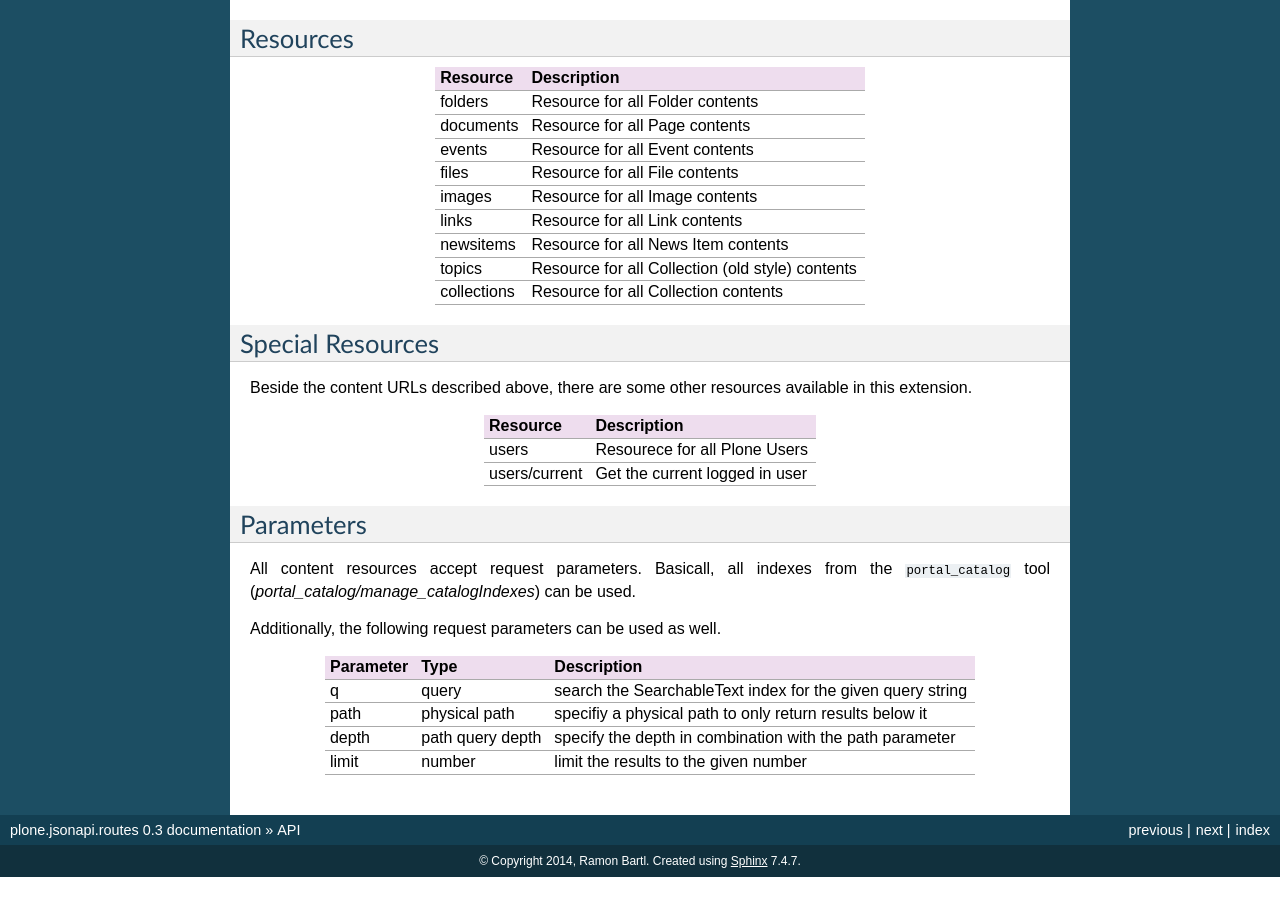
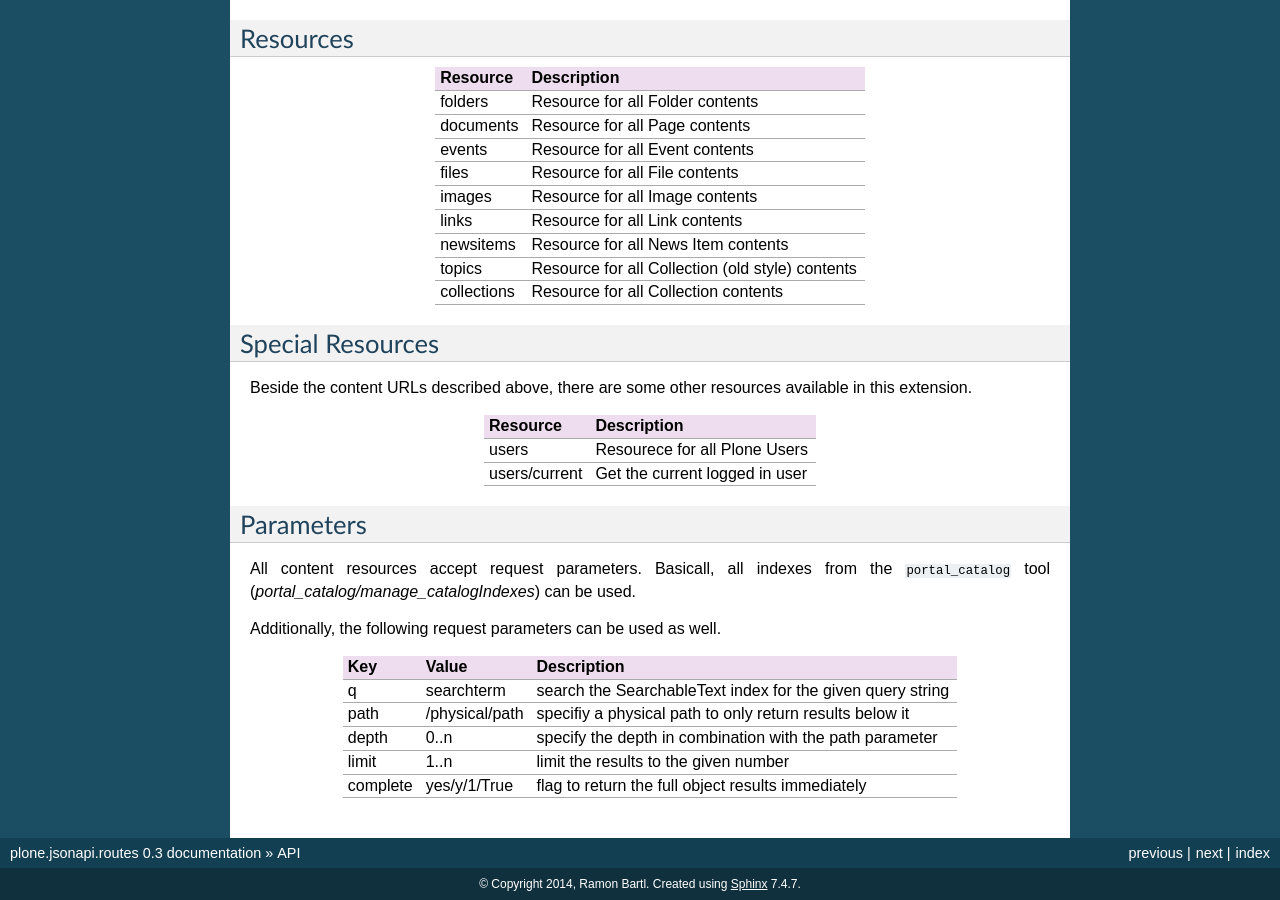
Before and after one commit to collective/plone.jsonapi.routes, a Sphinx documentation site: the page built from docs/api/index.rst, in a window 1280 px wide and 900 px high, scrolled down 628 px. Built offline with Sphinx 7.4.7, drawn with Linux system fonts in a browser that asks for light colours; before the commit the page ends 1505 px from its top, so only the background shows below that.

Commit message:
updated docs

```diff
--- a/docs/api/index.rst
+++ b/docs/api/index.rst
@@ -91,15 +91,17 @@ the ``portal_catalog`` tool (`portal_catalog/manage_catalogIndexes`) can be used
 Additionally, the following request parameters can be used as well.
 
 +-----------+------------------+------------------------------------------------------------+
-| Parameter | Type             | Description                                                |
+| Key       | Value            | Description                                                |
 +===========+==================+============================================================+
-| q         | query            | search the SearchableText index for the given query string |
+| q         | searchterm       | search the SearchableText index for the given query string |
 +-----------+------------------+------------------------------------------------------------+
-| path      | physical path    | specifiy a physical path to only return results below it   |
+| path      | /physical/path   | specifiy a physical path to only return results below it   |
 +-----------+------------------+------------------------------------------------------------+
-| depth     | path query depth | specify the depth in combination with the path parameter   |
+| depth     | 0..n             | specify the depth in combination with the path parameter   |
 +-----------+------------------+------------------------------------------------------------+
-| limit     | number           | limit the results to the given number                      |
+| limit     | 1..n             | limit the results to the given number                      |
++-----------+------------------+------------------------------------------------------------+
+| complete  | yes/y/1/True     | flag to return the full object results immediately         |
 +-----------+------------------+------------------------------------------------------------+
 
 
```
